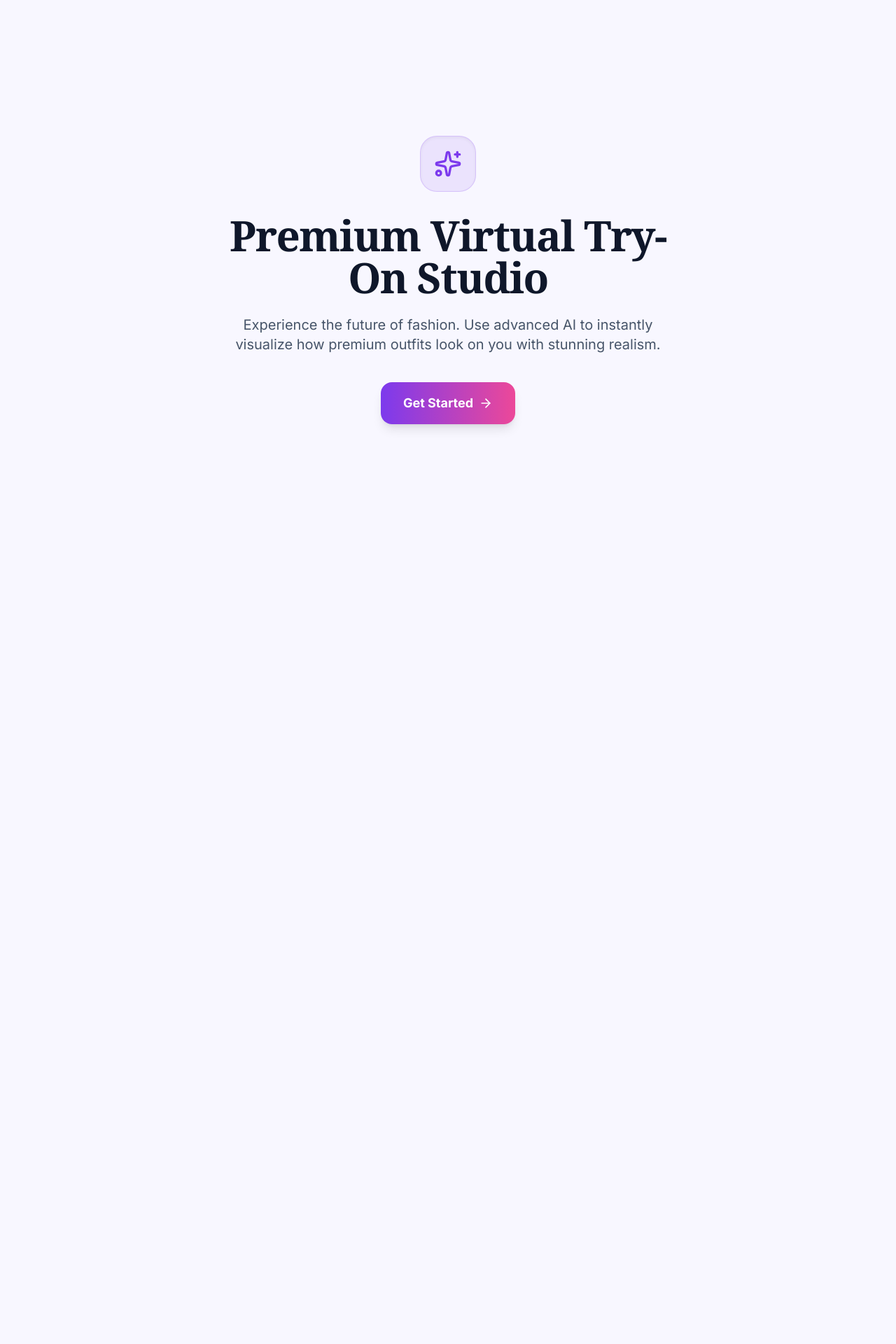
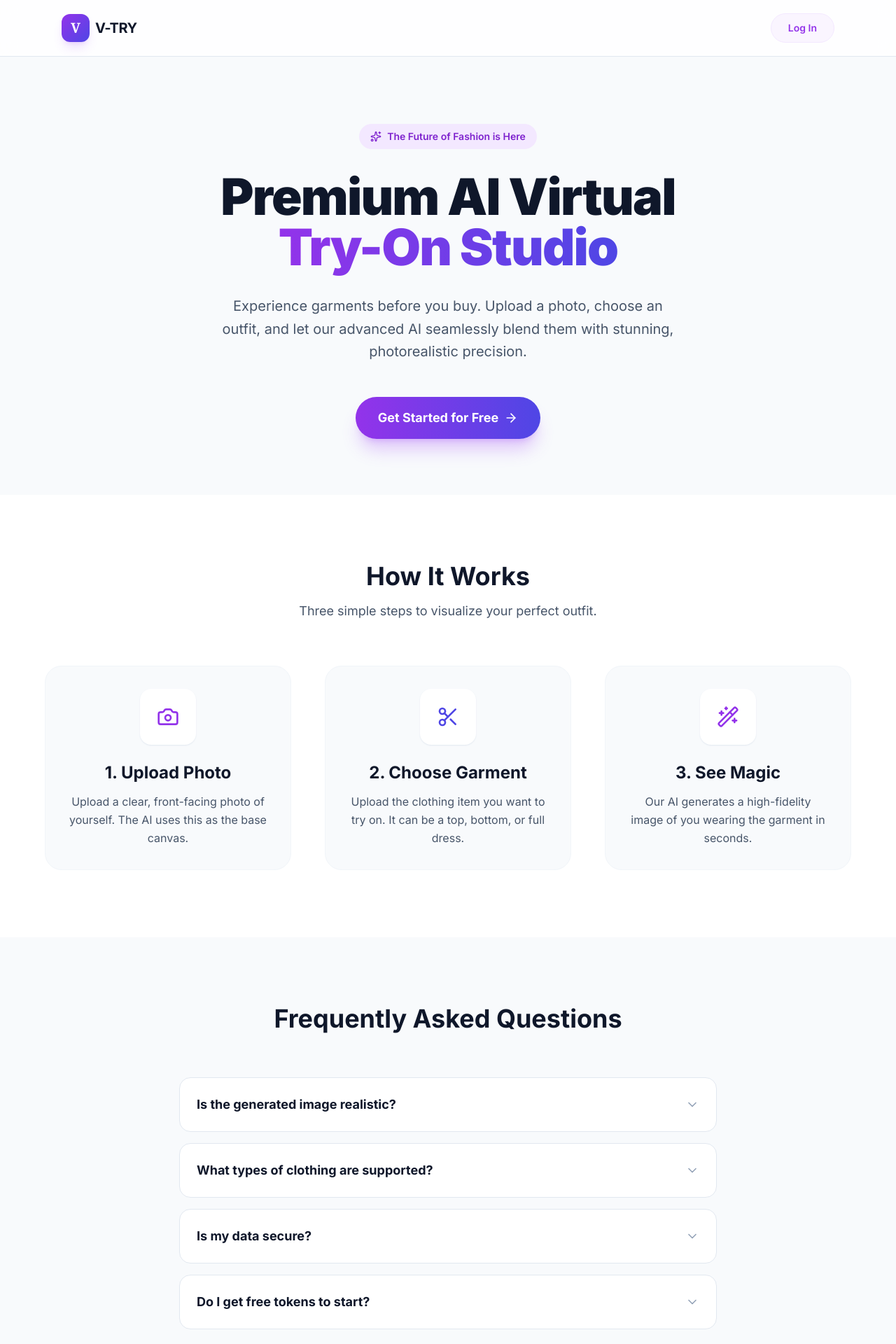
Before and after one commit to mahakal404/vtry-by-antigravity-, a Next.js app: page / in a window 1280 px wide. Shown: the top 1920 px of the page at 70% size. Before the commit the page ends 800 px from the top, so only its background shows below. Built offline with nearby package versions, Linux system fonts and the light colour scheme.

Commit message:
feat: complete overhaul of root page into a premium SaaS landing page

```diff
--- a/app/page.jsx
+++ b/app/page.jsx
@@ -1,26 +1,139 @@
 import Link from 'next/link';
-import { Sparkles, ArrowRight } from 'lucide-react';
+import { Sparkles, ArrowRight, Camera, Scissors, Wand2, ChevronDown } from 'lucide-react';
 
-export default function Home() {
+export default function LandingPage() {
   return (
-    <div className="min-h-screen flex flex-col items-center justify-center p-6 text-center">
-      <div className="max-w-2xl fade-in">
-        <div className="w-20 h-20 mx-auto bg-brand-purple/10 rounded-3xl flex items-center justify-center mb-8 shadow-inner border border-brand-purple/20">
-          <Sparkles className="text-brand-purple w-10 h-10" />
+    <div className="min-h-screen flex flex-col bg-slate-50 font-sans selection:bg-purple-200">
+
+      {/* Header */}
+      <header className="w-full bg-white/80 backdrop-blur-md border-b border-slate-200 sticky top-0 z-50">
+        <div className="max-w-6xl mx-auto px-6 h-20 flex items-center justify-between">
+          <div className="flex items-center gap-2">
+            <div className="w-10 h-10 bg-gradient-to-br from-purple-600 to-indigo-600 rounded-xl flex items-center justify-center shadow-lg shadow-purple-500/20">
+              <span className="text-white font-bold text-xl font-serif">V</span>
+            </div>
+            <span className="font-bold text-xl tracking-tight text-slate-900">V-TRY</span>
+          </div>
+          <Link
+            href="/login"
+            className="px-6 py-2.5 text-sm font-semibold text-purple-600 bg-purple-50 hover:bg-purple-100 rounded-full transition-colors border border-purple-100"
+          >
+            Log In
+          </Link>
         </div>
-        <h1 className="text-4xl sm:text-6xl font-black tracking-tight text-slate-900 dark:text-white mb-6 font-serif">
-          Premium Virtual Try-On Studio
-        </h1>
-        <p className="text-lg sm:text-xl text-slate-600 dark:text-slate-400 mb-10 leading-relaxed">
-          Experience the future of fashion. Use advanced AI to instantly visualize how premium outfits look on you with stunning realism.
-        </p>
-        <Link
-          href="/login"
-          className="inline-flex items-center gap-2 px-8 py-4 bg-gradient-to-r from-brand-purple to-brand-pink text-white rounded-2xl font-bold text-lg hover:opacity-90 transition-all shadow-lg hover:shadow-xl hover:-translate-y-1"
-        >
-          Get Started <ArrowRight size={20} />
-        </Link>
-      </div>
+      </header>
+
+      {/* Hero Section */}
+      <section className="w-full pt-24 pb-20 px-6 text-center">
+        <div className="max-w-4xl mx-auto">
+          <div className="inline-flex items-center gap-2 px-4 py-2 rounded-full bg-purple-100 text-purple-700 text-sm font-semibold mb-8">
+            <Sparkles size={16} />
+            <span>The Future of Fashion is Here</span>
+          </div>
+          <h1 className="text-5xl md:text-7xl font-black text-slate-900 tracking-tight mb-8 leading-[1.1]">
+            Premium AI Virtual <br className="hidden md:block" />
+            <span className="text-transparent bg-clip-text bg-gradient-to-r from-purple-600 to-indigo-600">Try-On Studio</span>
+          </h1>
+          <p className="text-xl text-slate-600 mb-12 max-w-2xl mx-auto leading-relaxed">
+            Experience garments before you buy. Upload a photo, choose an outfit, and let our advanced AI seamlessly blend them with stunning, photorealistic precision.
+          </p>
+          <div className="flex flex-col sm:flex-row items-center justify-center gap-4">
+            <Link
+              href="/login"
+              className="w-full sm:w-auto px-8 py-4 bg-gradient-to-r from-purple-600 to-indigo-600 text-white rounded-full font-bold text-lg hover:opacity-90 transition-all shadow-xl shadow-purple-500/30 hover:shadow-2xl hover:-translate-y-1 flex items-center justify-center gap-2"
+            >
+              Get Started for Free <ArrowRight size={20} />
+            </Link>
+          </div>
+        </div>
+      </section>
+
+      {/* How It Works */}
+      <section className="w-full py-24 bg-white px-6">
+        <div className="max-w-6xl mx-auto">
+          <div className="text-center mb-16">
+            <h2 className="text-3xl md:text-4xl font-bold text-slate-900 mb-4">How It Works</h2>
+            <p className="text-slate-600 max-w-2xl mx-auto text-lg">Three simple steps to visualize your perfect outfit.</p>
+          </div>
+
+          <div className="grid md:grid-cols-3 gap-12">
+            {[
+              {
+                icon: <Camera className="w-8 h-8 text-purple-600" />,
+                title: "1. Upload Photo",
+                desc: "Upload a clear, front-facing photo of yourself. The AI uses this as the base canvas."
+              },
+              {
+                icon: <Scissors className="w-8 h-8 text-indigo-600" />,
+                title: "2. Choose Garment",
+                desc: "Upload the clothing item you want to try on. It can be a top, bottom, or full dress."
+              },
+              {
+                icon: <Wand2 className="w-8 h-8 text-purple-600" />,
+                title: "3. See Magic",
+                desc: "Our AI generates a high-fidelity image of you wearing the garment in seconds."
+              }
+            ].map((feature, i) => (
+              <div key={i} className="flex flex-col items-center text-center p-8 rounded-3xl bg-slate-50 border border-slate-100 transition-transform hover:-translate-y-2 hover:shadow-xl hover:shadow-purple-900/5">
+                <div className="w-20 h-20 bg-white rounded-2xl flex items-center justify-center mb-6 shadow-sm shadow-slate-200">
+                  {feature.icon}
+                </div>
+                <h3 className="text-2xl font-bold text-slate-900 mb-3">{feature.title}</h3>
+                <p className="text-slate-600 leading-relaxed">{feature.desc}</p>
+              </div>
+            ))}
+          </div>
+        </div>
+      </section>
+
+      {/* FAQ Section */}
+      <section className="w-full py-24 bg-slate-50 px-6">
+        <div className="max-w-3xl mx-auto">
+          <div className="text-center mb-16">
+            <h2 className="text-3xl md:text-4xl font-bold text-slate-900 mb-4">Frequently Asked Questions</h2>
+          </div>
+
+          <div className="space-y-4">
+            {[
+              { q: "Is the generated image realistic?", a: "Yes, V-Try uses state-of-the-art diffusion models to maintain your body shape, lighting, and skin tone for incredibly photorealistic results." },
+              { q: "What types of clothing are supported?", a: "We currently support tops, bottoms, and full-body dresses. For best results, use flat-lay or model photos of the garment." },
+              { q: "Is my data secure?", a: "Absolutely. We do not store your personal photos permanently unless you explicitly save them to your V-Try History." },
+              { q: "Do I get free tokens to start?", a: "Yes! Every new user receives a Welcome Bonus of 5 V-Tokens instantly upon signing up." }
+            ].map((faq, idx) => (
+              <details key={idx} className="group bg-white rounded-2xl border border-slate-200 cursor-pointer overflow-hidden transition-all duration-300">
+                <summary className="flex justify-between items-center font-bold text-lg p-6 text-slate-900 select-none">
+                  {faq.q}
+                  <span className="transition group-open:rotate-180">
+                    <ChevronDown size={20} className="text-slate-400" />
+                  </span>
+                </summary>
+                <div className="text-slate-600 px-6 pb-6 pt-0 leading-relaxed">
+                  {faq.a}
+                </div>
+              </details>
+            ))}
+          </div>
+        </div>
+      </section>
+
+      {/* CTA Footer */}
+      <section className="w-full py-24 bg-white border-b border-slate-200 px-6">
+        <div className="max-w-4xl mx-auto bg-gradient-to-br from-purple-600 to-indigo-700 rounded-3xl p-12 text-center text-white shadow-2xl shadow-purple-600/20">
+          <h2 className="text-3xl md:text-5xl font-bold mb-6">Ready to upgrade your wardrobe?</h2>
+          <p className="text-purple-100 text-xl mb-10 max-w-2xl mx-auto">Join thousands of users who are shopping smarter and styling better with AI.</p>
+          <Link
+            href="/login"
+            className="inline-block px-10 py-4 bg-white text-purple-700 rounded-full font-bold text-lg hover:bg-slate-50 transition-colors shadow-lg"
+          >
+            Create Free Account
+          </Link>
+        </div>
+      </section>
+
+      {/* Simple Footer */}
+      <footer className="w-full bg-white py-8 text-center text-slate-500 px-6">
+        <p>© {new Date().getFullYear()} V-Try AI Studio. All rights reserved.</p>
+      </footer>
     </div>
   );
 }
```
